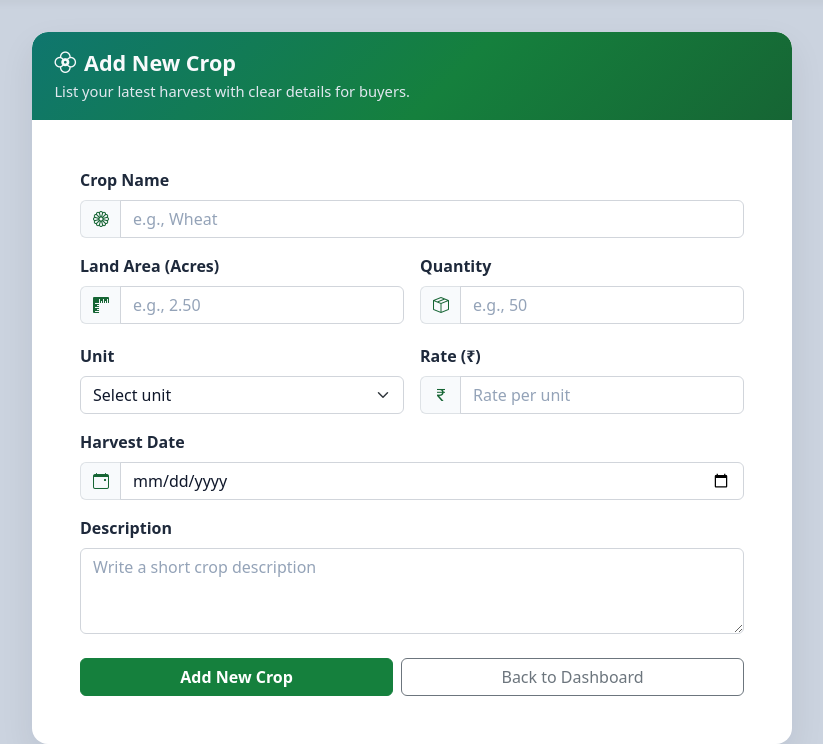
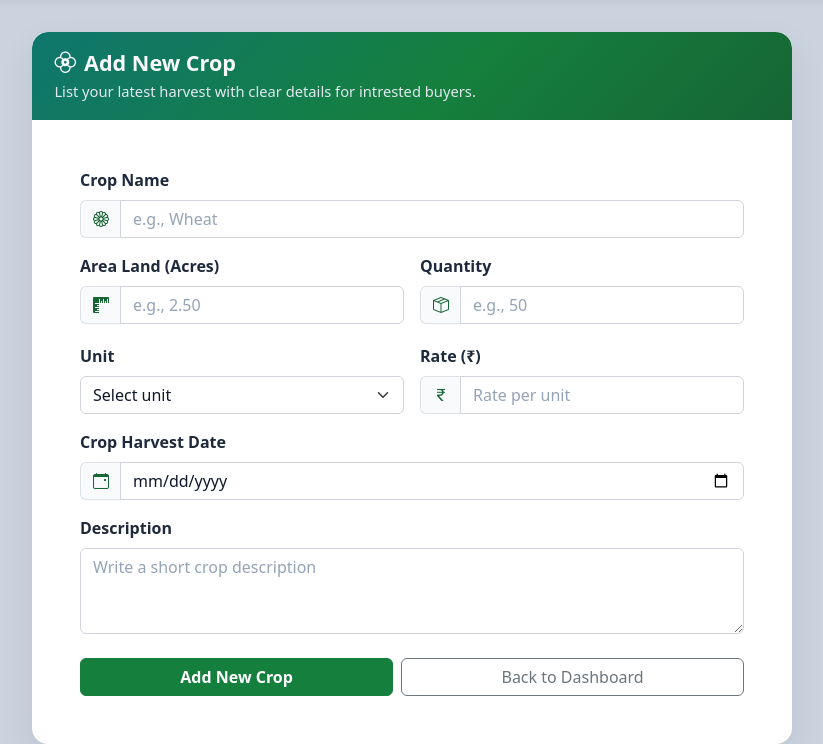
Before and after one commit to chetan3622/Direct-Market, a Flask app: page /add_crop in a window 1280 px wide. Shown: the part 62-806 px from the top of the page, without its empty margins (228-1051 px from the left). Run offline with Flask 3, Linux system fonts and the light colour scheme; the visitor is signed in with stand-in values (Sample User, id 1); data that the repository does not hold is empty.

Commit message:
Update add_crops.html

```diff
--- a/templates/add_crops.html
+++ b/templates/add_crops.html
@@ -71,7 +71,7 @@
 <div class="card crop-card site-card">
   <div class="crop-header">
     <h2><i class="bi bi-flower2 me-2"></i>Add New Crop</h2>
-    <p>List your latest harvest with clear details for buyers.</p>
+    <p>List your latest harvest with clear details for  intrested buyers.</p>
   </div>
 
   <div class="card-body p-4 p-md-5">
@@ -86,7 +86,7 @@
 
       <div class="row g-3">
         <div class="col-md-6">
-          <label class="form-label">Land Area (Acres)</label>
+          <label class="form-label">Area Land (Acres)</label>
           <div class="input-group">
             <span class="input-group-text"><i class="bi bi-rulers"></i></span>
             <input type="number" step="0.01" name="land_area" class="form-control" placeholder="e.g., 2.50" required>
@@ -122,7 +122,7 @@
       </div>
 
       <div class="mb-3 mt-3">
-        <label class="form-label">Harvest Date</label>
+        <label class="form-label">Crop Harvest Date</label>
         <div class="input-group">
           <span class="input-group-text"><i class="bi bi-calendar-event"></i></span>
           <input type="date" name="harvest_date" class="form-control" required>
```
